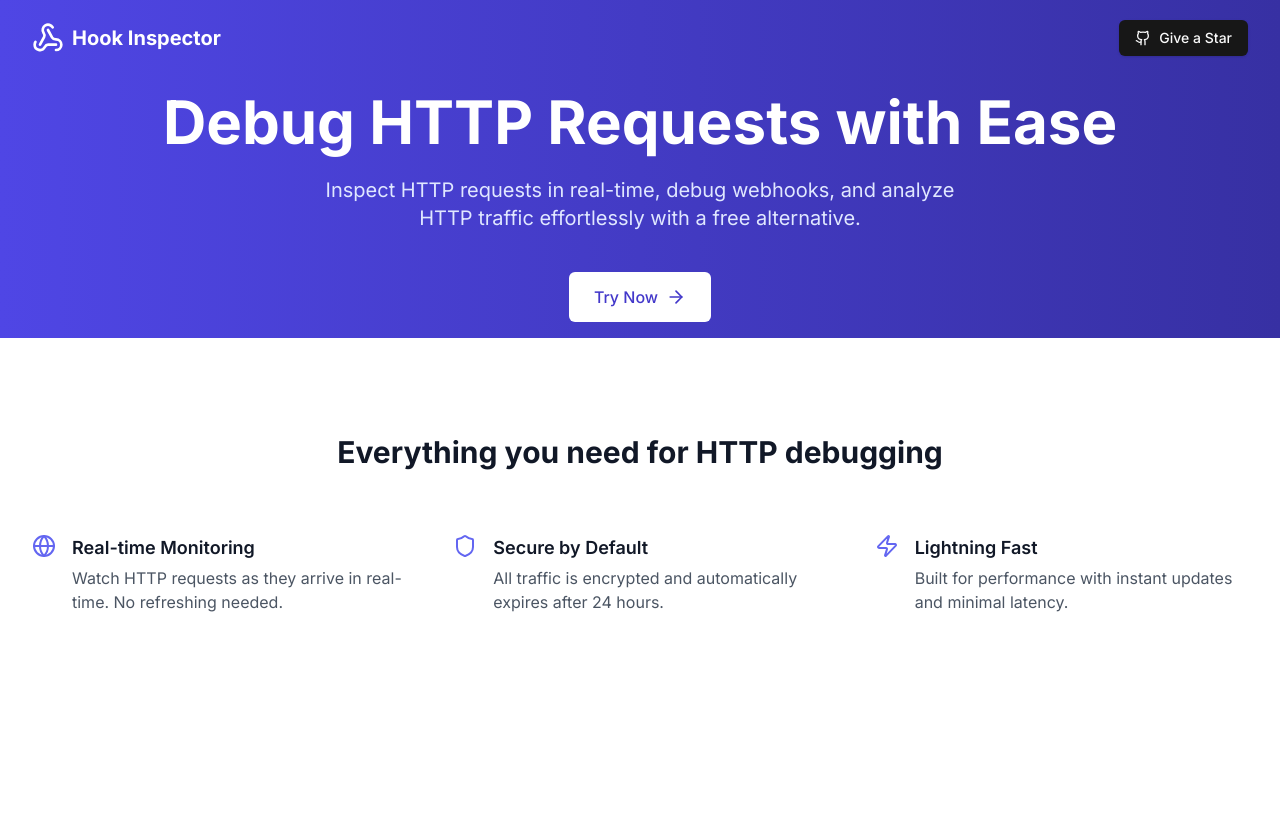
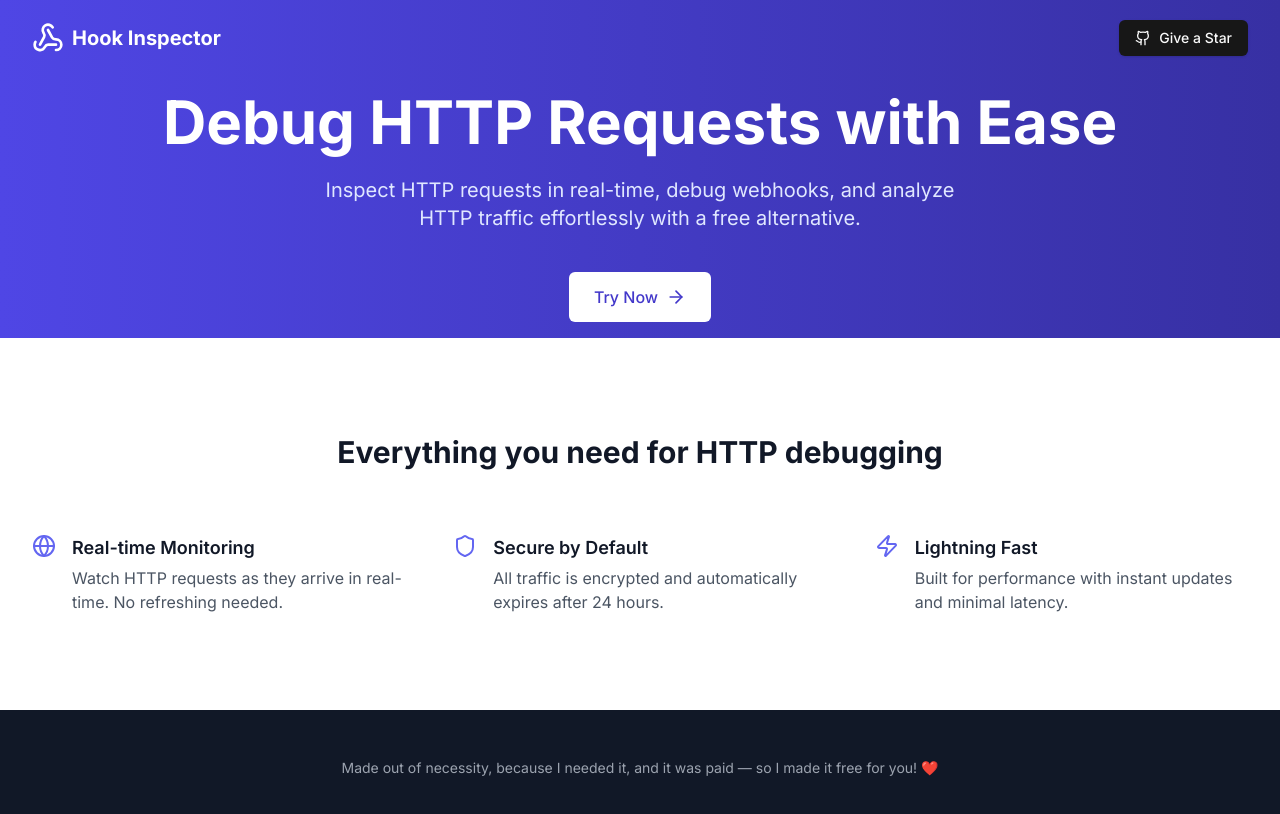
Before and after one commit to MeerUzairWasHere/HookInspector, a Next.js app in the folder frontend/: page / in a window 1280 px wide. Shown: the top 814 px of the page. Built offline with nearby package versions, Linux system fonts and the light colour scheme.

Commit message:
added footer

```diff
--- a/frontend/src/app/page.tsx
+++ b/frontend/src/app/page.tsx
@@ -1,13 +1,5 @@
 "use client";
-import {
-  Code2,
-  Globe,
-  Zap,
-  Shield,
-  ArrowRight,
-  Github,
-  Webhook,
-} from "lucide-react";
+import { Globe, Zap, Shield, ArrowRight, Github, Webhook } from "lucide-react";
 import axios from "axios";
 import { useRouter } from "next/navigation";
 import { WEBHOOK_URL } from "@/lib/constants";
@@ -127,29 +119,18 @@ function App() {
       </section>
 
       {/* Footer */}
-      {/* <footer className="bg-gray-900">
+      <footer className="bg-gray-900">
         <div className="max-w-7xl mx-auto py-12 px-4 sm:px-6 lg:px-8">
-          <div className="flex justify-between items-center">
-            <div className="flex items-center space-x-2">
-              <Code2 className="w-6 h-6 text-gray-400" />
+          <div className="flex justify-between items-center w-full">
+            <div className="flex items-center justify-center space-x-2 w-full">
               <span className="text-gray-400 text-sm">
-                © 2025 HookInspector. All rights reserved.
+                Made out of necessity, because I needed it, and it was paid — so
+                I made it free for you! ❤️
               </span>
-            </div>
-            <div className="flex space-x-6">
-              <a href="#" className="text-gray-400 hover:text-gray-300">
-                Terms
-              </a>
-              <a href="#" className="text-gray-400 hover:text-gray-300">
-                Privacy
-              </a>
-              <a href="#" className="text-gray-400 hover:text-gray-300">
-                Contact
-              </a>
             </div>
           </div>
         </div>
-      </footer> */}
+      </footer>
     </div>
   );
 }
```
